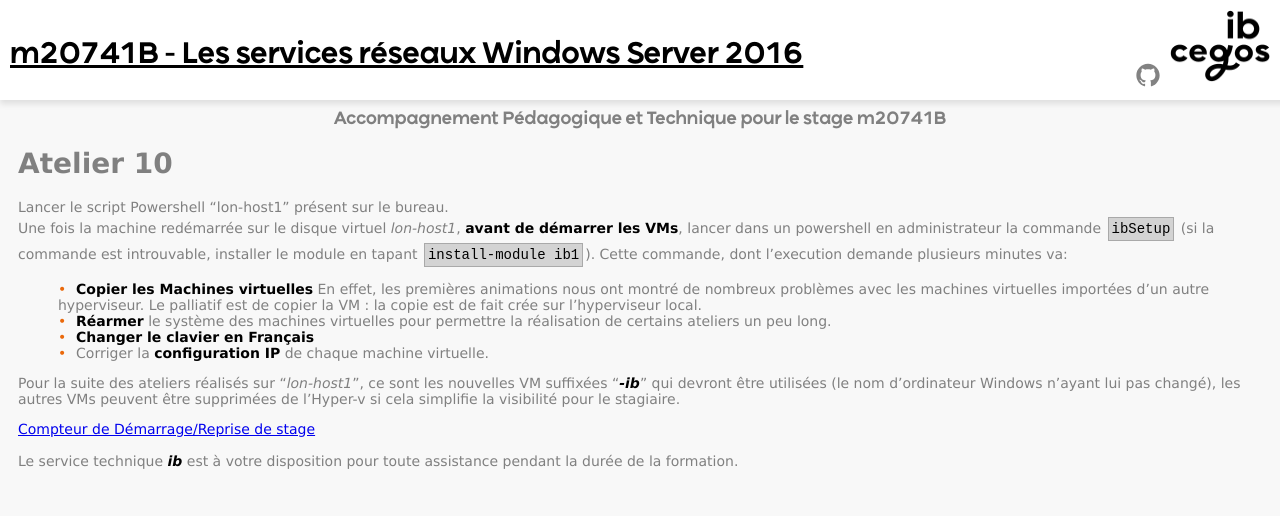
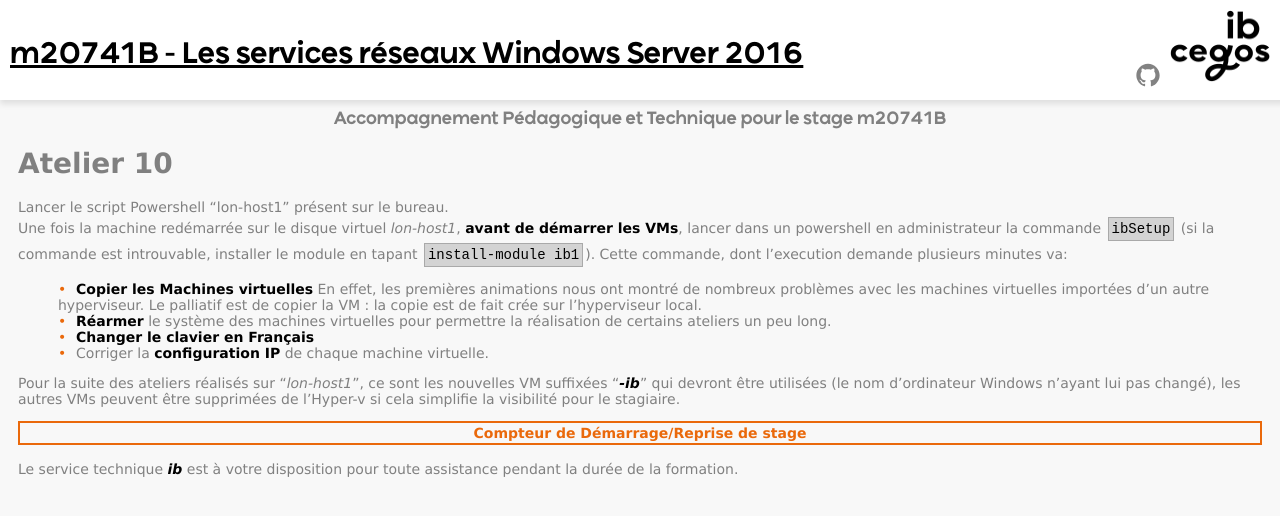
Before and after one commit to renaudwangler/ib-apts, a Jekyll site: the page built from stages/m20741B.md, in a window 1280 px wide. Shown: the top 516 px of the page. Built offline with Jekyll 4.4.1, drawn with Linux system fonts in a browser that asks for light colours; our own code applies the rules of GitHub Pages for plain Markdown files.

Commit message:
maj css chronoref

```diff
--- a/_layouts/stage.html
+++ b/_layouts/stage.html
@@ -32,7 +32,7 @@
       <h3 class="moins"onclick="switchDiv('goDeploy-sub',this);">Conseils d'animation avec la plateforme goDeploy</h3>
       <div id="goDeploy-sub" style="display:none;">{% include goDeploy.html %}</div></div>
     {% endif %}
-    <a class="cRef" href="chrono.html" id=""chronoRef">Compteur de Démarrage/Reprise de stage</a>
+    <a href="{{ site.github.url }}/chrono.html" id="chronoRef">Compteur de Démarrage/Reprise de stage</a>
     <div id='foot'>
       {% include outro.html %}
       {% if page.editDate %}
--- a/inclus/ib-apts.css
+++ b/inclus/ib-apts.css
@@ -12,7 +12,7 @@
 #home table {border-collapse:collapse;font-weight:bold;text-decoration:none;color:#EA690B;margin:0px;margin-bottom:4px;}
 #home td {border:solid 2px #EA690B;padding:2px;}
 #home tr:hover {background-color:gray;color:white;cursor:pointer;}
-#home a {display:block;font-weight:bold;text-decoration:none;color:#EA690B;text-align:center;border:solid 2px #EA690B;padding:2px;margin:0px;}
+#home a, #chronoRef {display:block;font-weight:bold;text-decoration:none;color:#EA690B;text-align:center;border:solid 2px #EA690B;padding:2px;margin:0px;}
 #home td a {border:none;padding:0px;width: 100%;height: 100%;}
 #home td a:hover {background-color:gray;color:white;cursor:pointer;}
 #home td.lastCourse {background-color: lightgrey;}
```
